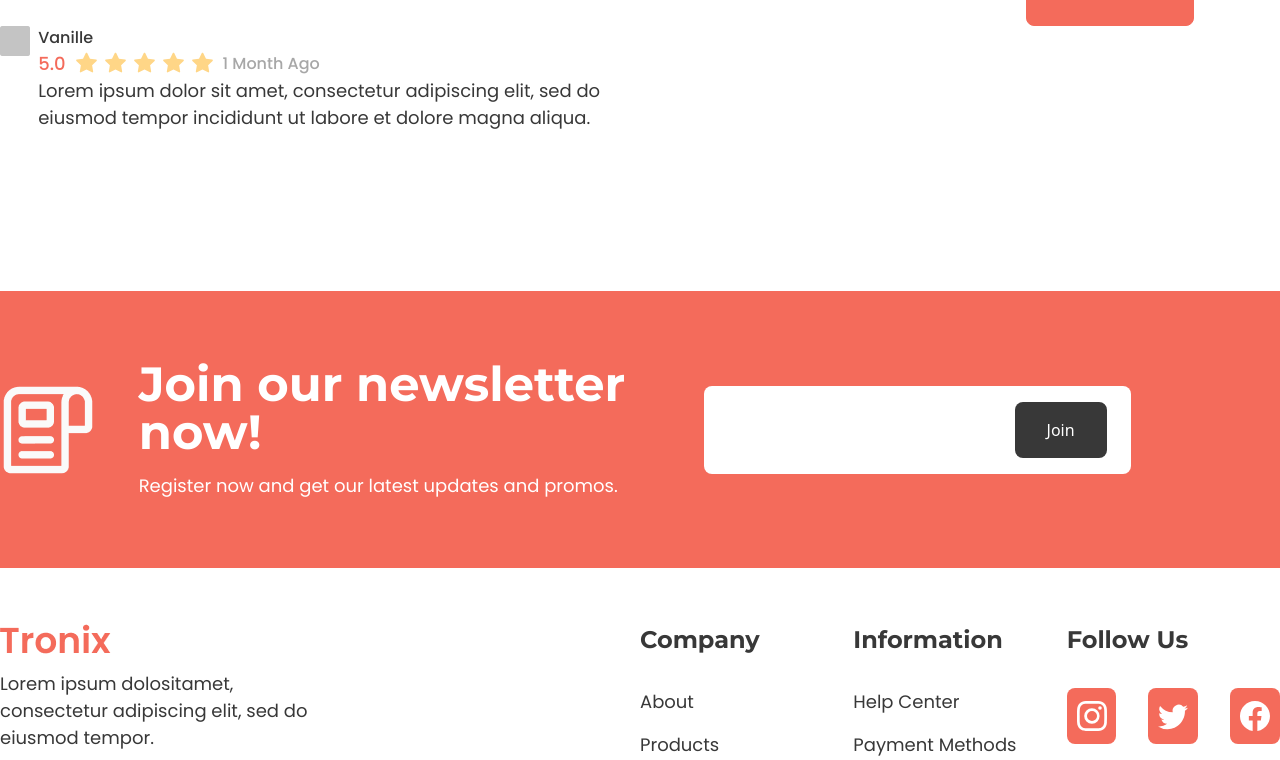
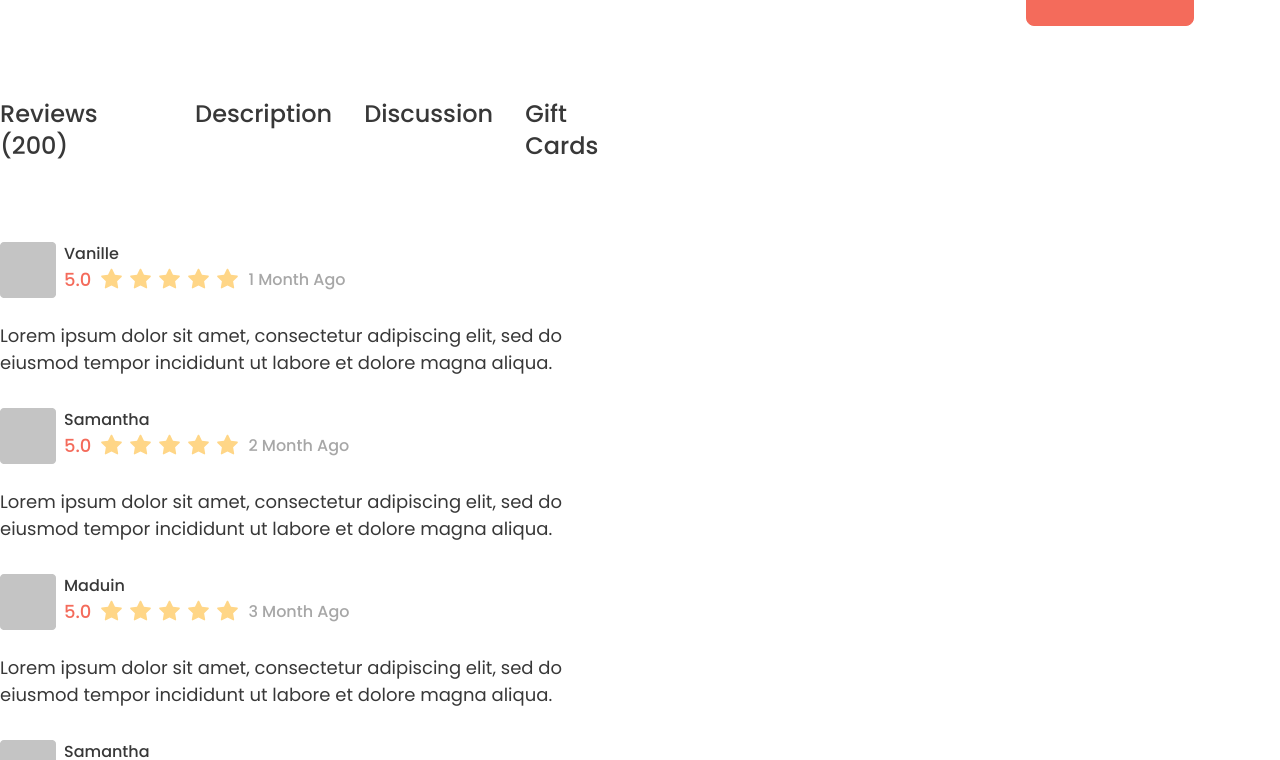
Before and after one commit to thehasandev/e_commerce_tronix, a React (Vite) app: page /product-deteals in a window 1280 px wide. Shown: the part 800-1560 px from the top of the page. Built offline with nearby package versions, Linux system fonts and the light colour scheme.

Commit message:
dls-left

```diff
--- a/src/components/Review.jsx
+++ b/src/components/Review.jsx
@@ -6,6 +6,7 @@ import {AiFillStar} from "react-icons/ai"
 
 function Review({name,url,time}) {
   return (
+    <div className='mb-8'>
     <Flex className="gap-x-2">
         <div>
           <Image src={url}/>
@@ -23,9 +24,11 @@ function Review({name,url,time}) {
                 </Flex>
                 <p className='font-pop font-medium text-base text-gray'>{time}</p>
             </Flex>
-            <p className='font-pop font-normal text-small text-secondary'>Lorem ipsum dolor sit amet, consectetur adipiscing elit, sed do eiusmod tempor incididunt ut labore et dolore magna aliqua. </p>
         </div>
+
     </Flex>
+    <p className='font-pop mt-6 font-normal text-small text-secondary'>Lorem ipsum dolor sit amet, consectetur adipiscing elit, sed do eiusmod tempor incididunt ut labore et dolore magna aliqua. </p>
+    </div>
   )
 }
 
--- a/src/pages/ProductDeteals.jsx
+++ b/src/pages/ProductDeteals.jsx
@@ -11,7 +11,38 @@ import Voucher from "../assets/voucher.png"
 import Stock from "../assets/Package.png"
 import Review from '../components/Review'
 import ReviewImg from "../assets/review.png"
+import Gift from "../assets/gift.jpg"
+import { useState } from 'react'
 function ProductDeteals() {
+  let [review,setReview] = useState(true)
+  let [discription,setDiscriptin] = useState(false)
+  let [dissicun,setDissicun] = useState(false)
+  let [gift,setGift] = useState(false)
+
+     let handleReviews =()=>{
+       setReview(true)
+       setDissicun(false)
+       setDiscriptin(false)
+       setGift(false)
+     }
+     let handleDisciption =()=>{
+        setDiscriptin(true)
+        setReview(false)
+        setDissicun(false)
+        setGift(false)
+     }
+     let handleDissicun=()=>{
+        setDissicun(true)
+        setReview(false)
+        setDiscriptin(false)
+        setGift(false)
+     }
+     let handleGift =()=>{
+      setGift(true)
+      setDissicun(false)
+      setDiscriptin(false)
+      setReview(false)
+     }
   return (
     <>
       <Section>
@@ -91,11 +122,56 @@ function ProductDeteals() {
         </Container>
       </Section>
 
-      <Section>
+      <Section className="mt-8">
         <Container>
            <Flex className="justify-between">
              <div className='w-6/12'>
+              <ul className='mb-20 mt-10 flex gap-x-8'>
+                <li onClick={handleReviews} className='font-pop inline font-medium text-2xl text-secondary hover:text-primary relative after:absolute after:-bottom-2 after:rounded-lg after:left-0 after:w-full after:h-0 after:hover:h-1 after:duration-200 duration-200 cursor-pointer after:bg-primary after:contents-[""]'>Reviews (200)</li>
+                <li onClick={handleDisciption} className='font-pop inline font-medium text-2xl text-secondary hover:text-primary relative after:absolute after:-bottom-2 after:rounded-lg after:left-0 after:w-full after:h-0 after:hover:h-1 after:duration-200 duration-200 cursor-pointer after:bg-primary after:contents-[""]'>Description</li>
+                <li onClick={handleDissicun} className='font-pop inline font-medium text-2xl text-secondary hover:text-primary relative after:absolute after:-bottom-2 after:rounded-lg after:left-0 after:w-full after:h-0 after:hover:h-1 after:duration-200 duration-200 cursor-pointer after:bg-primary after:contents-[""]'>Discussion</li>
+                <li onClick={handleGift} className='font-pop inline font-medium text-2xl text-secondary hover:text-primary relative after:absolute after:-bottom-2 after:rounded-lg after:left-0 after:w-full after:h-0 after:hover:h-1 after:duration-200 duration-200 cursor-pointer after:bg-primary after:contents-[""]'>Gift Cards</li>
+              </ul>
+
+            {
+              review &&
+              <div>
                <Review url={ReviewImg} name="Vanille" time="1 Month Ago"/>
+               <Review url={ReviewImg} name="Samantha" time="2 Month Ago"/>
+               <Review url={ReviewImg} name="Maduin" time="3 Month Ago"/>
+               <Review url={ReviewImg} name="Samantha" time="2 Month Ago"/>
+              </div>
+            }
+
+            {
+              discription &&
+              <div>
+                <p className='font-pop mt-6 font-normal text-small text-secondary'>Lorem ipsum, dolor sit amet consectetur adipisicing elit. Incidunt, illum, impedit deleniti ullam asperiores nostrum aliquam distinctio soluta sequi adipisci alias magni maiores vero natus? Modi dolores ipsa tenetur et! Accusamus cum ipsum odit molestias natus atque! Necessitatibus excepturi in, repudiandae, libero quaerat eius non molestias ipsum delectus cum laborum? </p>
+                <p className='font-pop mt-6 font-normal text-small text-secondary'>Lorem ipsum, dolor sit amet consectetur adipisicing elit. Incidunt, illum, impedit deleniti ullam asperiores nostrum aliquam distinctio soluta sequi adipisci alias magni maiores vero natus? Modi dolores ipsa tenetur et! Accusamus cum ipsum odit molestias natus atque! Necessitatibus excepturi in, repudiandae, libero quaerat eius non molestias ipsum delectus cum laborum? </p>
+                <p className='font-pop mt-6 font-normal text-small text-secondary'>Lorem ipsum, dolor sit amet consectetur adipisicing elit. Incidunt, illum, impedit deleniti ullam asperiores nostrum aliquam distinctio soluta sequi adipisci alias magni maiores vero natus? Modi dolores ipsa tenetur et! Accusamus cum ipsum odit molestias natus atque! Necessitatibus excepturi in, repudiandae, libero quaerat eius non molestias ipsum delectus cum laborum? </p>
+              </div>
+            }
+            {
+              dissicun &&
+              <div>
+                <p className='font-pop mt-6 font-normal text-small text-secondary'>Lorem ipsum, dolor sit amet consectetur adipisicing elit. Incidunt, illum, impedit deleniti ullam asperiores nostrum aliquam distinctio soluta sequi adipisci alias magni maiores vero natus? Modi dolores ipsa tenetur et! Accusamus cum ipsum odit molestias natus atque! Necessitatibus excepturi in, repudiandae, libero quaerat eius non molestias ipsum delectus cum laborum? </p>
+                <p className='font-pop mt-6 font-normal text-small text-secondary'>Lorem ipsum, dolor sit amet consectetur adipisicing elit. Incidunt, illum, impedit deleniti ullam asperiores nostrum aliquam distinctio soluta sequi adipisci alias magni maiores vero natus? Modi dolores ipsa tenetur et! Accusamus cum ipsum odit molestias natus atque! Necessitatibus excepturi in, repudiandae, libero quaerat eius non molestias ipsum delectus cum laborum? </p>
+                <p className='font-pop mt-6 font-normal text-small text-secondary'>Lorem ipsum, dolor sit amet consectetur adipisicing elit. Incidunt, illum, impedit deleniti ullam asperiores nostrum aliquam distinctio soluta sequi adipisci alias magni maiores vero natus? Modi dolores ipsa tenetur et! Accusamus cum ipsum odit molestias natus atque! Necessitatibus excepturi in, repudiandae, libero quaerat eius non molestias ipsum delectus cum laborum? </p>
+                <p className='font-pop mt-6 font-normal text-small text-secondary'>Lorem ipsum, dolor sit amet consectetur adipisicing elit. Incidunt, illum, impedit deleniti ullam asperiores nostrum aliquam distinctio soluta sequi adipisci alias magni maiores vero natus? Modi dolores ipsa tenetur et! Accusamus cum ipsum odit molestias natus atque! Necessitatibus excepturi in, repudiandae, libero quaerat eius non molestias ipsum delectus cum laborum? </p>
+              </div>
+            }
+            {
+              gift &&
+              <div>
+                <div className='w-96 mx-auto'>
+                  <Image src={Gift}/>
+
+                </div>
+                <p className='font-pop mt-6 font-normal text-small text-secondary'>Lorem ipsum, dolor sit amet consectetur adipisicing elit. Incidunt, illum, impedit deleniti ullam asperiores nostrum aliquam distinctio soluta sequi adipisci alias magni maiores vero natus? Modi dolores ipsa tenetur et! Accusamus cum ipsum odit molestias natus atque! Necessitatibus excepturi in, repudiandae, libero quaerat eius non molestias ipsum delectus cum laborum? </p>
+              </div>
+            }
+
+
              </div>
              <div className='w-5/12'></div>
            </Flex>
```
Also changed, not shown: src/assets/gift.jpg (added).
